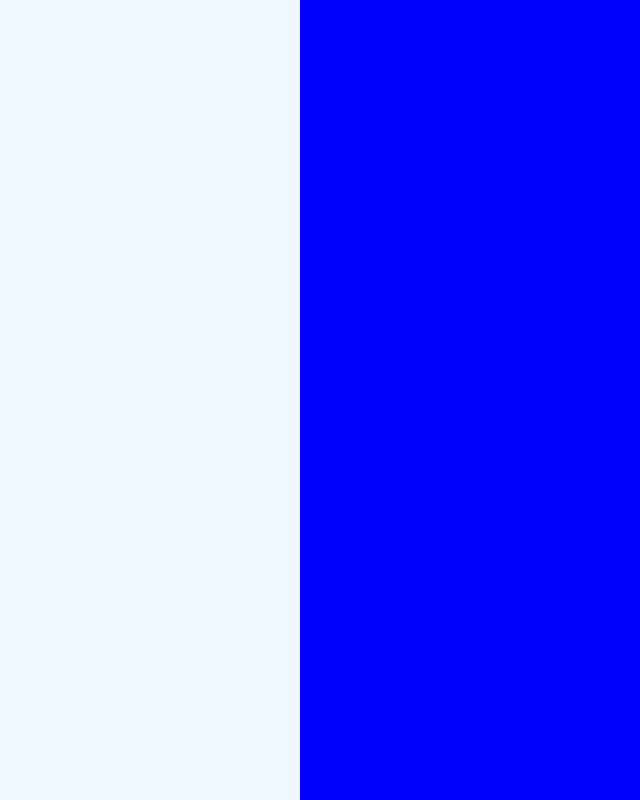
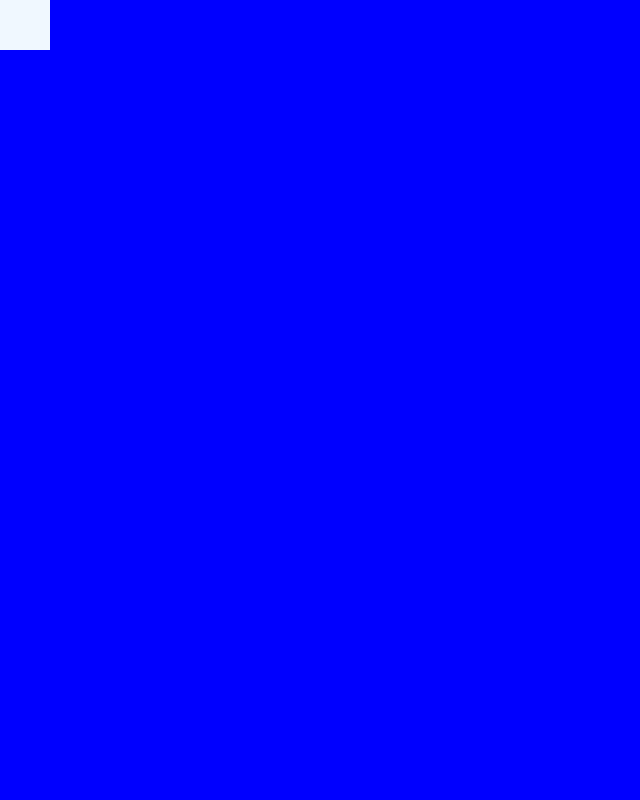
Before and after one commit to thugperfect/Java-Dsa-Problems, a React (Create React App) app: page / in a window 1280 px wide. Shown: the whole page, without its empty margins (0-640 px from the left). Built offline with nearby package versions, Linux system fonts and the light colour scheme.

Commit message:
navbar usestate to change class

```diff
--- a/src/App.css
+++ b/src/App.css
@@ -11,7 +11,7 @@ height: 50px;
 background-color: aliceblue;
 position: absolute;
 }
-.navbar-wrapper:hover{
+.navbar-wrapper-change{
   width: 300px;
 height: 100vh;
 background-color: aliceblue;
--- a/src/App.js
+++ b/src/App.js
@@ -1,10 +1,17 @@
 import logo from './logo.svg';
 import './App.css';
+import {useState} from 'react'
+function App() {
+var i = 1;
+  const [click,setclick] = useState(false)
+  const handleclick = () =>{
+    setclick(!click);
+    console.log(click);
 
-function App() {
+  }
   return (
     <div className="App">
-      <div className="navbar-wrapper"></div>
+      <div className="navbar-wrapper" onClick={handleclick}></div>
       <div className="body"></div>
     </div>
   );
--- a/src/index.js
+++ b/src/index.js
@@ -6,9 +6,9 @@ import reportWebVitals from './reportWebVitals';
 
 const root = ReactDOM.createRoot(document.getElementById('root'));
 root.render(
-  <React.StrictMode>
+
     <App />
-  </React.StrictMode>
+
 );
 
 // If you want to start measuring performance in your app, pass a function
```
